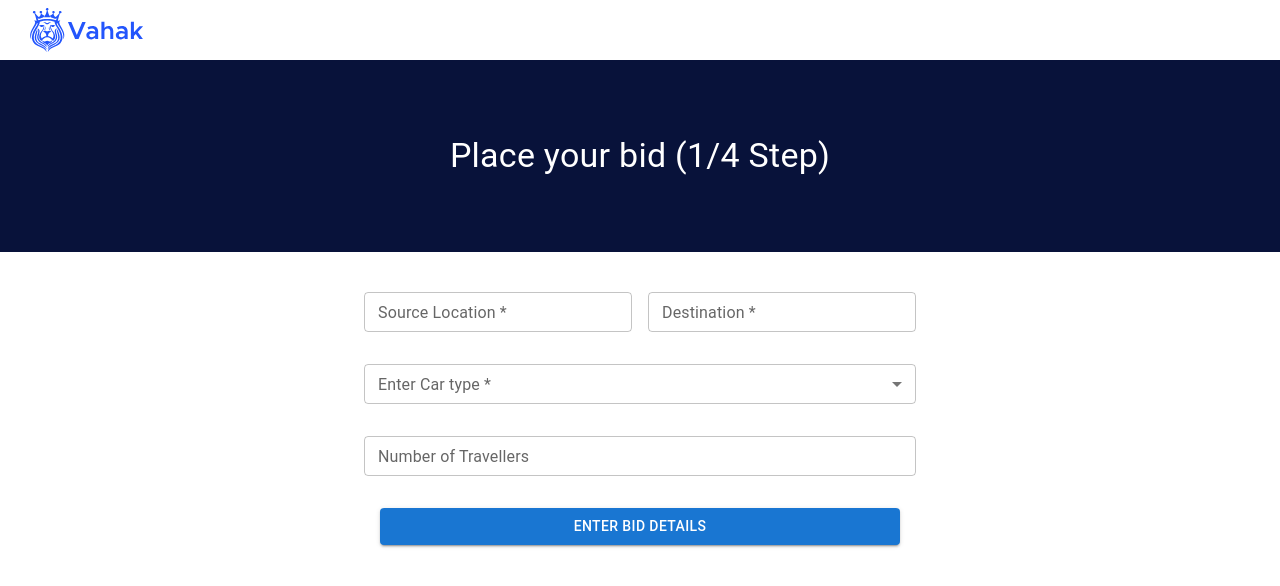
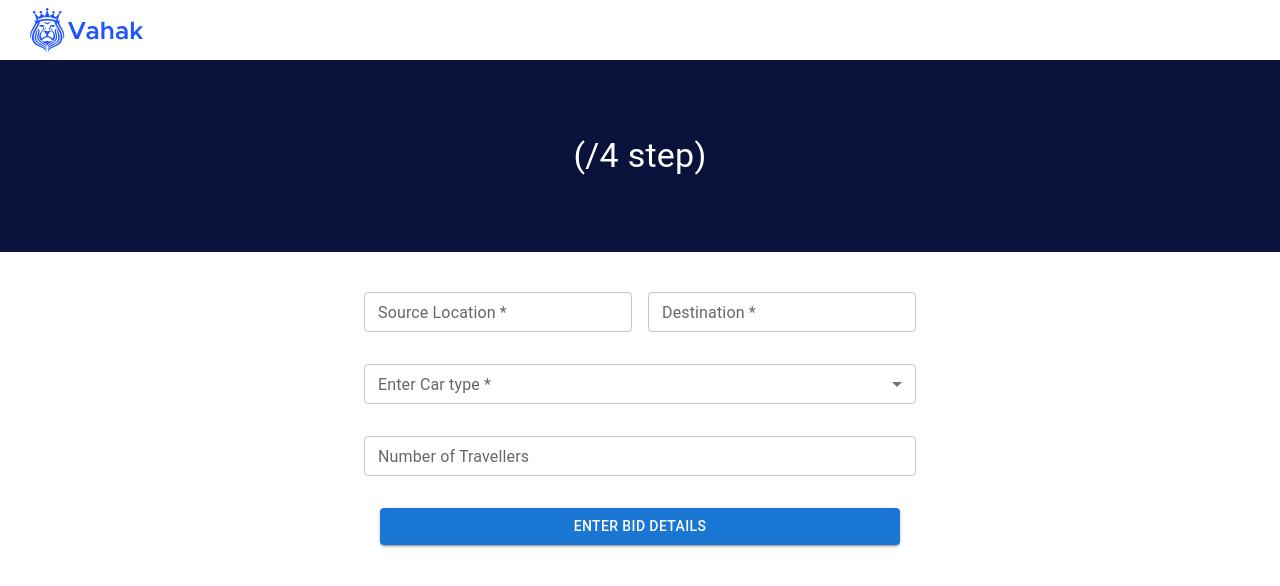
Before and after one commit to r4v-r4n/vahak-assignment, a React (Create React App) app: page / in a window 1280 px wide. Shown: the top 586 px of the page. Built offline with nearby package versions, Linux system fonts and the light colour scheme.

Commit message:
Update Banner.tsx

```diff
--- a/src/components/banner/Banner.tsx
+++ b/src/components/banner/Banner.tsx
@@ -7,7 +7,9 @@ const Banner = () => {
 	const { step } = useAppSelector(appDataInReduxStore);
 	return (
 		<Box className='banner' display={'flex'} alignItems={'center'} justifyContent={'center'}>
-			<Typography variant='h4'>{step}</Typography>
+			<Typography variant='h4'>
+				{step.message}({step.stepNumber}/4 step)
+			</Typography>
 		</Box>
 	);
 };
```
